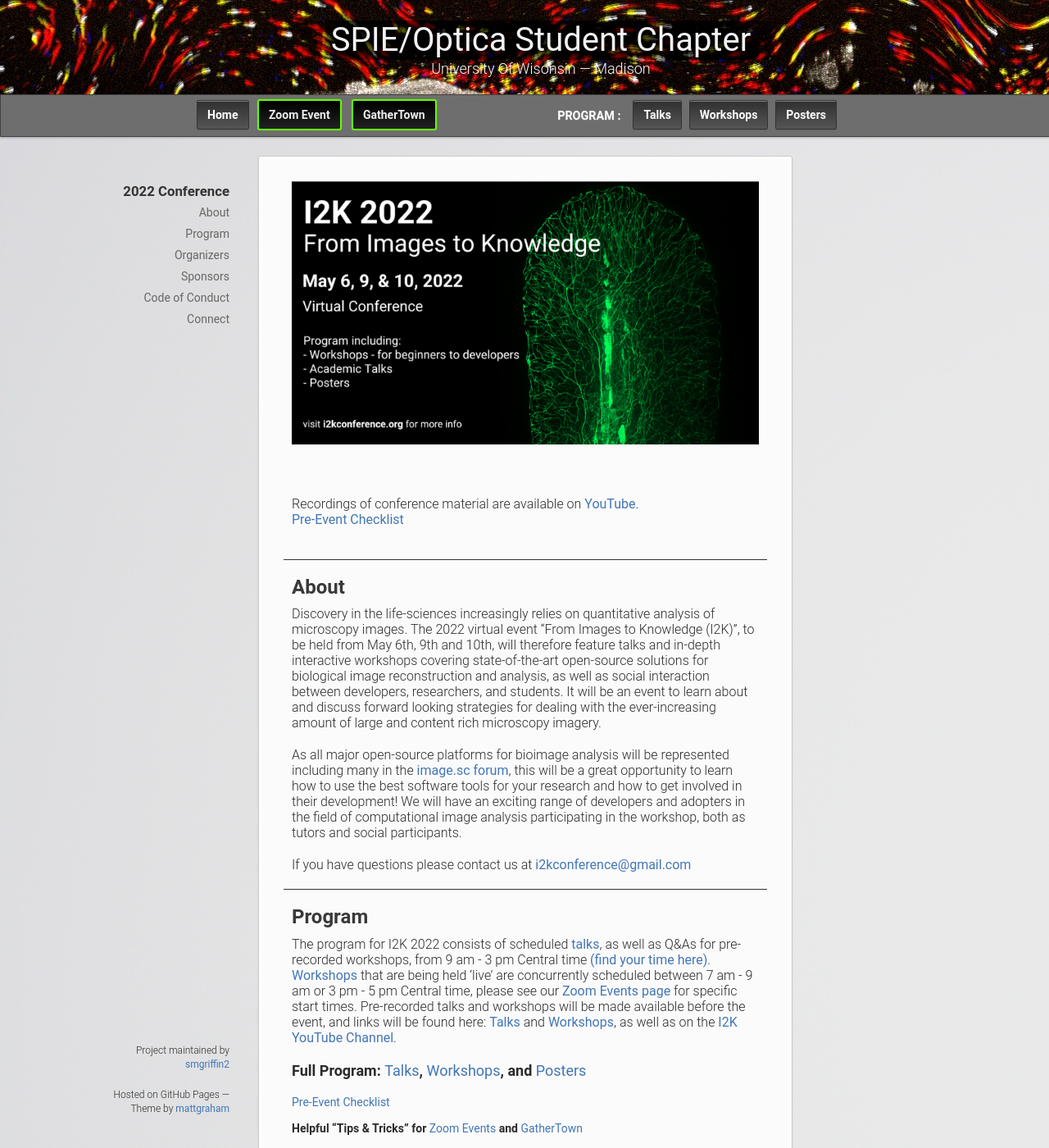
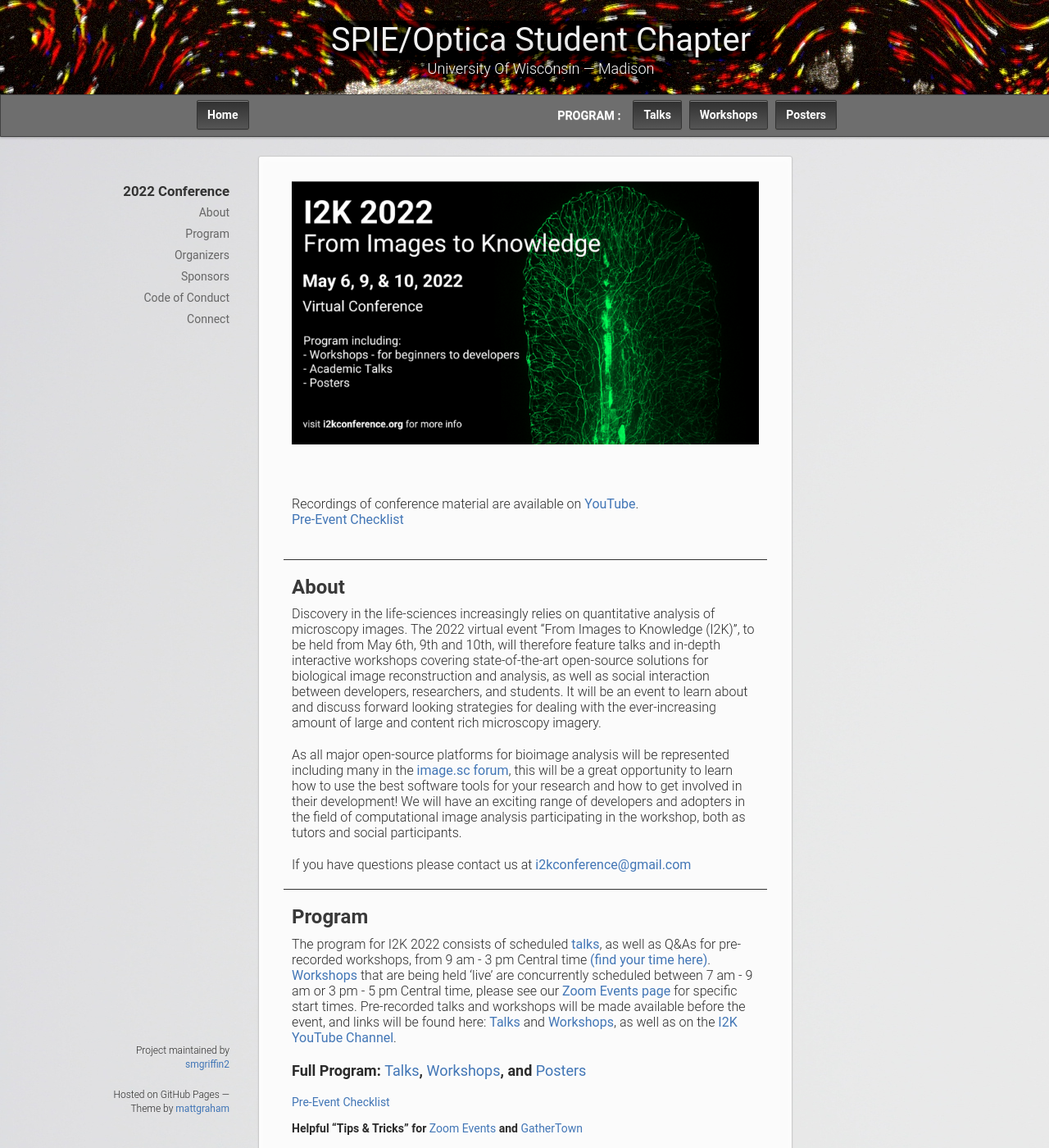
Before and after one commit to uw-loci/spieopticamadison.org, a Jekyll site: the page built from index.md, in a window 1280 px wide and 1400 px high. Shown: the whole window at 82% size. Built offline with Jekyll 4.4.1, drawn with Linux system fonts in a browser that asks for light colours.

Commit message:
Update menu items and fix header description

```diff
--- a/_config.yml
+++ b/_config.yml
@@ -1,5 +1,5 @@
 title: SPIE/Optica Student Chapter
-description: University Of Wisonsin — Madison
+description: University Of Wisconsin — Madison
 show_downloads: true
 google_analytics:
 markdown: kramdown
--- a/_layouts/default.html
+++ b/_layouts/default.html
@@ -22,9 +22,7 @@
       </header>
 
       <div id="banner">
-        <a href="https://i2kconference.org" class="button fork">Home</a>
-        <a href="https://tinyurl.com/I2K-2022" class="button2 fork2">Zoom Event</a>
-          <a href="https://app.gather.town/app/nq1oQrNJ1UIQ5t01/imagesc-island" class="button2 fork3">GatherTown</a>
+        <a href="https://spieopticamadison.org" class="button fork">Home</a>
         <div class="downloads">
           <span><b>Program :</b></span>
           <ul>
--- a/_sass/jekyll-theme-leap-day.scss
+++ b/_sass/jekyll-theme-leap-day.scss
@@ -201,7 +201,7 @@ header {
     font: 40px/48px 'Roboto','Copse', "Helvetica Neue", Helvetica, Arial, sans-serif;
     font-family: 'Roboto', sans-serif;
     color: #f3f3f3;
-    text-shadow: 0 0 5px #000, 0 0 10px #000, 0 0 15px #000, 0 0 20px #000, 0 0 30px #000, 0 0 40px #000, 0 0 55px #000, 0 0 75px #000;
+    text-shadow: 0 0 15px #000, 0 0 10px #000, 0 0 15px #000, 0 0 20px #000, 0 0 30px #000, 0 0 40px #000, 0 0 55px #000, 0 0 75px #000;
     margin: 0px;
     margin-left: auto;
     white-space: nowrap;
@@ -213,7 +213,7 @@ header {
 
   p {
     color: #FFF;
-    text-shadow:rgba(#000, 0.2) 0 1px 0;
+    text-shadow: 0 0 5px #000, 0 0 10px #000, 0 0 15px #000, 0 0 20px #000, 0 0 30px #000, 0 0 40px #000, 0 0 55px #000, 0 0 75px #000;
     font-size: 18px;
     margin: 0px;
     margin-left: 0;
```
